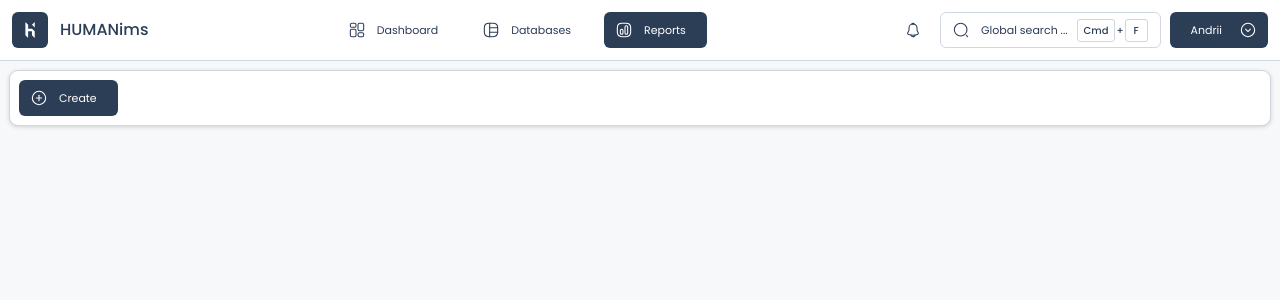
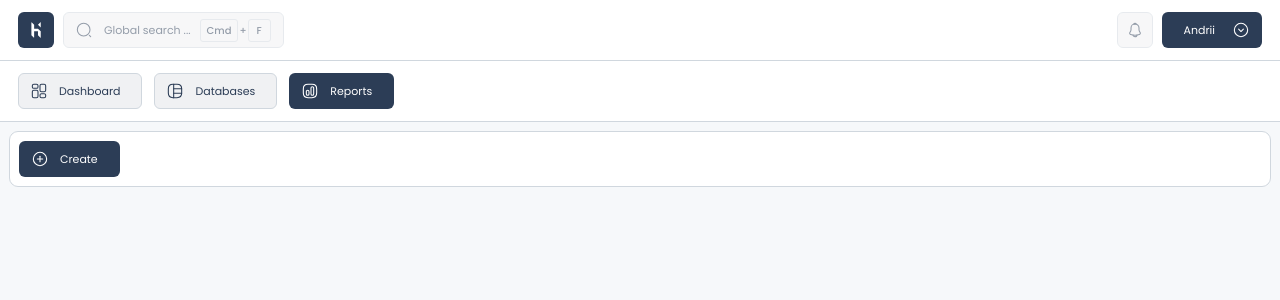
Before and after one commit to komiakov/HUMAINims_Vue, a Nuxt app: page /reports in a window 1280 px wide. Shown: the top 300 px of the page. Built offline with nearby package versions, Linux system fonts and the light colour scheme.

Commit message:
some updates

```diff
--- a/app/assets/globals.scss
+++ b/app/assets/globals.scss
@@ -32,6 +32,10 @@ body {
     padding: 3px 6px;
     border: 1px solid var(--brdr-color);
     border-radius: 3px;
+  }
+
+  @include desktop-max(659px) {
+    display: none;
   }
 }
 
--- a/app/components/hmnButton.vue
+++ b/app/components/hmnButton.vue
@@ -62,6 +62,7 @@ function handleClick(event: Event) {
     position: relative;
     @include inline-center;
     @include item-def-format();
+    border: 1px solid transparent;
     cursor: pointer;
 
     &,
@@ -121,6 +122,23 @@ function handleClick(event: Event) {
         }
     }
 
+    &.secondary {
+        color: var(--ft-main);
+        background-color: var(--bg-item-main);
+
+        &.brdr {
+            @include border;
+        }
+
+        .hmn-button__icon svg path {
+            stroke: var(--accent);
+        }
+
+        .hmn-button__label {
+            color: var(--ft-main);
+        }
+    }
+
     &.accent {
         background-color: var(--accent);
 
@@ -137,10 +155,10 @@ function handleClick(event: Event) {
         }
     }
 
-    @include desktop-max(719px) {
+    @include desktop-max(659px) {
         &.mbl-hide{
             padding: 0;
-            .hmn-button__label, .kbd-slot  {
+            .hmn-button__label  {
                 display: none;
             }
         }
--- a/app/components/hmnHeader.vue
+++ b/app/components/hmnHeader.vue
@@ -17,24 +17,8 @@ const isActive = (path: string) => {
         <section>
             <NuxtLink to="/" id="logo">
                 <span class="icon" v-html="icons['logo']"></span>
-                <span id="logo__label">HUMANims</span>
             </NuxtLink>
-        </section>
-
-        <section>
-            <nav class="desktop">
-                <HmnButton icon-left="dashboard" label="Dashboard" link="/"
-                    :type="isActive('/') ? 'accent' : 'primary'" />
-                <HmnButton icon-left="database" label="Databases" link="/databases"
-                    :type="isActive('/databases') ? 'accent' : 'primary'" />
-                <HmnButton icon-left="report" label="Reports" link="/reports"
-                    :type="isActive('/reports') ? 'accent' : 'primary'" />
-            </nav>
-        </section>
-
-        <section>
-            <HmnButton icon-left="notification" />
-            <HmnButton icon-left="search" label="Global search ..." type="primary brdr mbl-hide">
+            <HmnButton icon-left="search" label="Global search ..." type="secondary brdr" :disabled="true">
                 <template #indicatior-slot>
                     <span class="kbd-slot">
                         <span class="kbd">Cmd</span>
@@ -43,6 +27,10 @@ const isActive = (path: string) => {
                     </span>
                 </template>
             </HmnButton>
+        </section>
+        <section>
+            <HmnButton icon-left="notification" type="secondary brdr" :disabled="true" />
+
             <HmnDropdown label="Andrii" icon-right="arrowDown" type="accent">
                 <template #>
                     <div id="userInfo">
@@ -50,31 +38,32 @@ const isActive = (path: string) => {
                         <span id="userInfo__email">andrii.komiakov@icloud.com</span>
                     </div>
                     <hr>
-                    <HmnButton icon-left="settings" label="Settings" />
-                    <HmnButton icon-left="license" label="license" />
+                    <HmnButton icon-left="settings" label="Settings" :disabled="true" />
+                    <HmnButton icon-left="license" label="license" :disabled="true" />
                     <hr>
-                    <HmnButton icon-left="documentation" label="Documentation" />
-                    <HmnButton icon-left="support" label="Support" />
+                    <HmnButton icon-left="documentation" label="Documentation" :disabled="true" />
+                    <HmnButton icon-left="support" label="Support" :disabled="true" />
                     <hr>
-                    <HmnButton icon-left="logOut" label="Log Out" />
+                    <HmnButton icon-left="logOut" label="Log Out" :disabled="true" />
                 </template>
             </HmnDropdown>
         </section>
     </header>
-    <nav class="mobile">
-        <HmnButton icon-left="dashboard" label="Dashboard" link="/" :type="isActive('/') ? 'accent' : 'primary'" />
+    <nav>
+        <HmnButton icon-left="dashboard" label="Dashboard" link="/"
+            :type="isActive('/') ? 'accent' : 'secondary brdr'" />
         <HmnButton icon-left="database" label="Databases" link="/databases"
-            :type="isActive('/databases') ? 'accent' : 'primary'" />
+            :type="isActive('/databases') ? 'accent' : 'secondary brdr'" />
         <HmnButton icon-left="report" label="Reports" link="/reports"
-            :type="isActive('/reports') ? 'accent' : 'primary'" />
+            :type="isActive('/reports') ? 'accent' : 'secondary brdr'" />
     </nav>
 </template>
 
 <style lang="scss">
 header,
-nav.mobile {
+nav {
     background: var(--bg-secondary);
-    padding: var(--block-padding);
+    padding: var(--block-padding) calc(var(--item-padding) * 2);
     @include border-bottom;
 }
 
@@ -119,26 +108,9 @@ header {
 }
 
 nav {
+    display: flex;
     align-items: center;
     gap: var(--gap);
-
-    @include desktop-min(960px) {
-        &.desktop {
-            display: flex;
-        }
-        &.mobile {
-            display: none;
-        }
-    }
-
-    @include desktop-max(959px) {
-        &.desktop {
-            display: none;
-        }
-        &.mobile {
-            display: flex;
-        }
-    }
 
     @include desktop-max(600px) {
         justify-content: space-between;
--- a/app/layouts/default.vue
+++ b/app/layouts/default.vue
@@ -11,22 +11,16 @@
 #ims-page {
     position: relative;
     display: grid;
+    grid-template-rows: auto auto 1fr;
     height: 100vh;
     width: 100vw;
     overflow: hidden;
     background-color: var(--bg-main);
 
-    @include desktop-min(960px) {
-        grid-template-rows: auto 1fr;
-    }
-
-    @include desktop-max(959px) {
-        grid-template-rows: auto auto 1fr;
-    }
-
-    #ims-content-body {
+    #ims-content {
         display: grid;
         grid-template-rows: auto 1fr;
+        gap: var(--gap);
         height: 100%;
         width: 100vw;
         padding: var(--item-padding);
@@ -37,7 +31,12 @@
             @include border;
             border-radius: var(--block-radius);
             background-color: var(--bg-secondary);
-            @include shadow;
+        }
+
+        #ims-content-body {
+            display: grid;
+            height: 100%;
+            overflow: hidden;
         }
     }
 }
--- a/app/pages/databases/index.vue
+++ b/app/pages/databases/index.vue
@@ -1,11 +1,10 @@
 <template>
-    <div id="ims-content-body">
     <div id="functional-panel" class="container-flex">
         <section>
             <HmnDropdown icon-left="add" label="Create" type="accent" alignment="left">
                 <template #>
-                        <HmnButton label="Database" icon-left="database"/>
-                        <HmnButton label="Folder" icon-left="addFolder"/>
+                    <HmnButton label="Database" icon-left="database" link="/databases/new" />
+                    <HmnButton label="Folder" icon-left="addFolder" :disabled="true" />
                 </template>
             </HmnDropdown>
         </section>
@@ -13,9 +12,10 @@
 
         </section>
     </div>
+
+    <div id="ims-content-body">
+
     </div>
 </template>
 
-<style lang="scss">
-
-</style>
+<style lang="scss"></style>
--- a/app/pages/databases/new.vue
+++ b/app/pages/databases/new.vue
@@ -1,13 +1,22 @@
 <script setup lang="ts">
+const { database, addColumn } = useColumns()
 
 </script>
 
 <template>
+    <div id="functional-panel" class="container-flex">
+        <section>
+            <HmnButton icon-left="add" label="Add column" type="secondary brdr mbl-hide" @click="addColumn()" />
+        </section>
+        <section>
+            <HmnButton icon-left="translator" type="secondary brdr" :disabled="true" />
+            <HmnButton icon-left="editForm" label="Edit form" type="secondary brdr mbl-hide" :disabled="true" />
+        </section>
+    </div>
+
     <div id="ims-content-body">
 
     </div>
 </template>
 
-<style lang="scss">
-
-</style>
+<style lang="scss"></style>
--- a/app/pages/index.vue
+++ b/app/pages/index.vue
@@ -5,7 +5,7 @@
 
             </section>
             <section>
-                <HmnButton icon-left="editDashboard" type="primary brdr" />
+                <HmnButton icon-left="editDashboard" type="primary brdr" :disabled="true" />
             </section>
         </div>
     </div>
--- a/app/pages/reports/index.vue
+++ b/app/pages/reports/index.vue
@@ -4,8 +4,8 @@
             <section>
                 <HmnDropdown icon-left="add" label="Create" type="accent" alignment="left">
                     <template #>
-                        <HmnButton label="Report" icon-left="report"/>
-                        <HmnButton label="Folder" icon-left="addFolder"/>
+                        <HmnButton label="Report" icon-left="report" :disabled="true"/>
+                        <HmnButton label="Folder" icon-left="addFolder" :disabled="true"/>
                     </template>
                 </HmnDropdown>
             </section>
```
Lines whose indentation alone changed are shown as unchanged.
